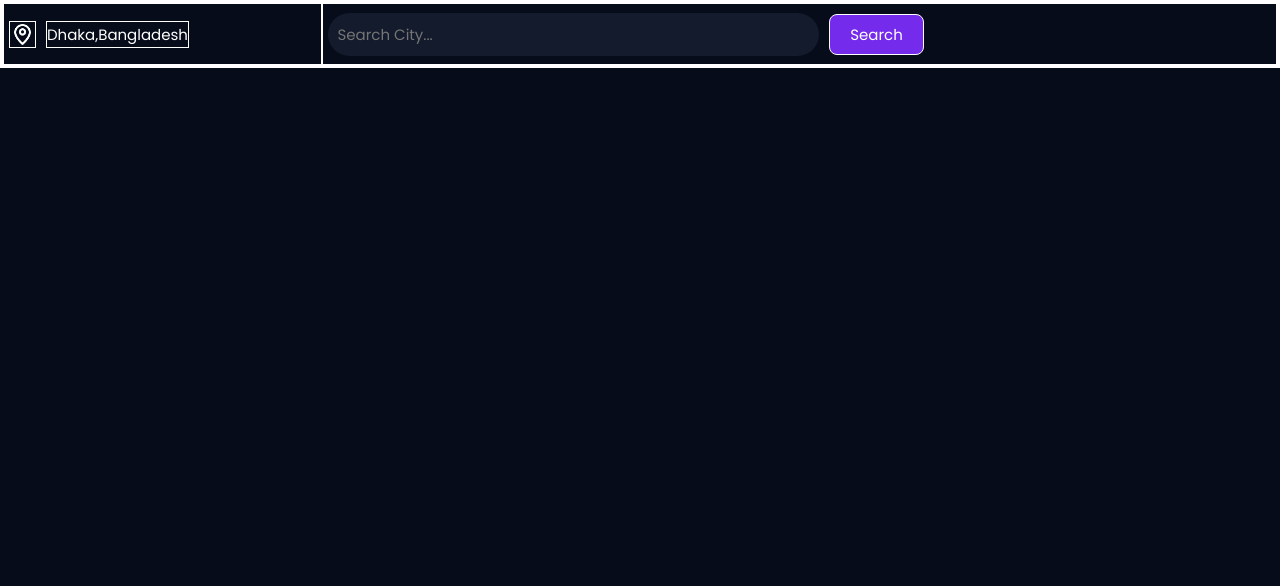
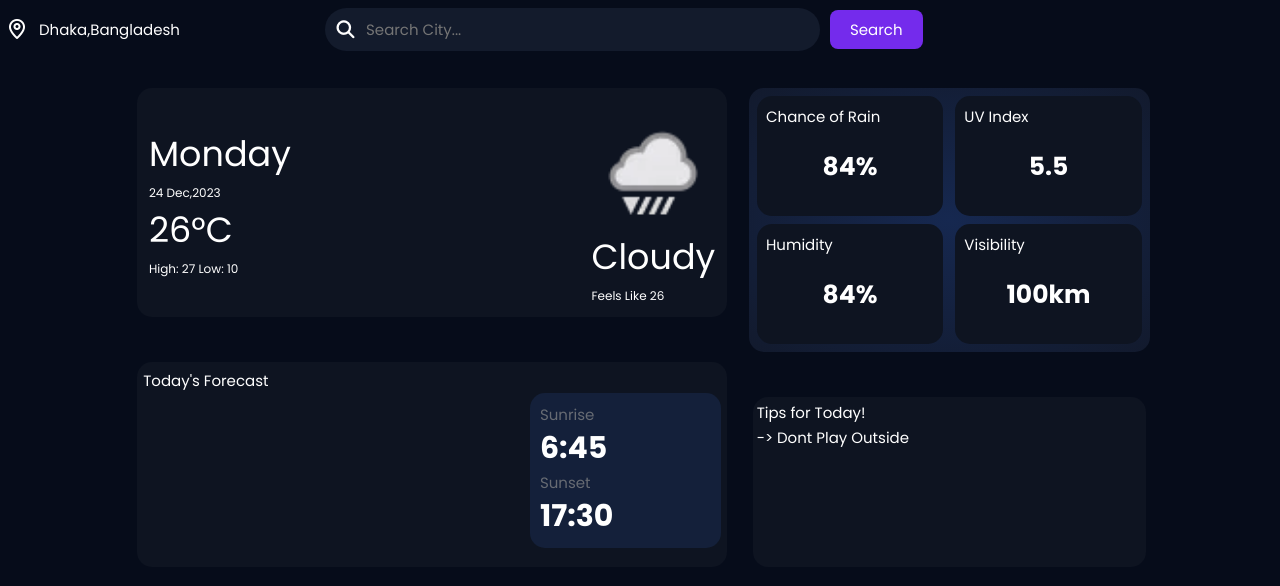
Before and after one commit to Vaansh-GitHub/Weather-App, a plain HTML site: page index.html in a window 1280 px wide. Drawn offline with Linux system fonts and the light colour scheme.

Commit message:
Made some UI Elements

```diff
--- a/index.html
+++ b/index.html
@@ -6,6 +6,9 @@
     <meta name="viewport" content="width=device-width, initial-scale=1.0">
     <title>Weather App</title>
     <link rel="stylesheet" href="style.css">
+    <link rel="stylesheet" href="https://cdnjs.cloudflare.com/ajax/libs/font-awesome/7.0.1/css/all.min.css"
+        integrity="sha512-2SwdPD6INVrV/lHTZbO2nodKhrnDdJK9/kg2XD1r9uGqPo1cUbujc+IYdlYdEErWNu69gVcYgdxlmVmzTWnetw=="
+        crossorigin="anonymous" referrerpolicy="no-referrer" />
     <style>
 
     </style>
@@ -18,8 +21,82 @@
             <p id="location">Dhaka,Bangladesh</p>
         </div>
         <div class="nav-cont2">
-            <input type="text" placeholder="Search City..." id="input_field">
+            <div class="parent">
+                <i class="fa-solid fa-magnifying-glass"></i>
+                <input type="text" placeholder="Search City..." id="input_field">
+            </div>
             <div id="search">Search</div>
+        </div>
+    </div>
+
+    <div class="main-content">
+        <div class="content1">
+            <div class="basic-details">
+                <div>
+                    <div class="date date-temp">
+                        <p>Monday</p>
+                        <span>24 Dec,2023</span>
+                    </div>
+                    <div class="temperature  date-temp">
+                        <p>26&deg;C</p>
+                        <span>High: 27 Low: 10</span>
+                    </div>
+                </div>
+
+                <div>
+                    <img src="./311.webp" alt="" id="weather-image">
+                    <div class="weather-details">
+                        <p>Cloudy</p>
+                        <span>Feels Like 26</span>
+                    </div>
+                </div>
+            </div>
+
+            <div class="other-details">
+                <p>Today's Forecast</p>
+                <div>
+                    <div class="forecast-details">
+
+                    </div>
+                    <div class="astro">
+                        <div>
+                            <p>Sunrise</p>
+                            <h1>6:45</h1>
+                        </div>
+                        <div>
+                            <p>Sunset</p>
+                            <h1>17:30</h1>
+                        </div>
+                    </div>
+                </div>
+            </div>
+        </div>
+
+        <div class="content2">
+            <div class="todays-highlights">
+                <div class="chance-of-rain">
+                    <p>Chance of Rain</p>
+                    <h1>84%</h1>
+                </div>
+                <div class="uv-index">
+                    <p>UV Index</p>
+                    <h1>5.5</h1>
+                </div>
+                <div class="humidity">
+                    <p>Humidity</p>
+                    <h1>84%</h1>
+                </div>
+                <div class="Visibility">
+                    <p>Visibility</p>
+                    <h1>100km</h1>
+                </div>
+            </div>
+            <div class="tips">
+                <p>Tips for Today!</p>
+                <div>
+                    <p>-> Dont Play Outside</p>
+                </div>
+            </div>
         </div>
     </div>
 </body>
--- a/style.css
+++ b/style.css
@@ -1,48 +1,208 @@
-@import url('https://fonts.googleapis.com/css2?family=Poppins:ital,wght@0,100;0,200;0,300;0,400;0,500;0,600;0,700;0,800;0,900;1,100;1,200;1,300;1,400;1,500;1,600;1,700;1,800;1,900&display=swap');
+@import url('https://fonts.googleapis.com/css2?family=Inter:ital,opsz,wght@0,14..32,100..900;1,14..32,100..900&family=Poppins:ital,wght@0,100;0,200;0,300;0,400;0,500;0,600;0,700;0,800;0,900;1,100;1,200;1,300;1,400;1,500;1,600;1,700;1,800;1,900&display=swap');
+
 * {
     padding: 0;
     margin: 0;
-    font-family:"Poppins", sans-serif;
-    color:white;
-    border:1px solid white;
-    font-size:15px;
+    font-family: "Poppins", sans-serif;
+    color: white;
+    /* border: 1px solid white; */
+    font-size: 15px;
+    border-radius: 1em;
 }
-body{
+
+body {
     background-color: #060C1A;
 }
 
 
-.navbar{
-    display:grid;
+.navbar {
+    display: grid;
     grid-template-columns: 1fr 3fr;
+    min-width:300px;
 }
-.nav-cont1,.nav-cont2{
-    display:flex;
+
+.nav-cont1,
+.nav-cont2 {
+    display: flex;
     flex-direction: row;
     align-items: center;
-    padding:5px;
-    gap:10px;
+    padding: 5px;
+    gap: 10px;
 }
-.nav-cont1 img,p{
-    height:50%;
+
+.nav-cont1 img,
+.nav-cont1 p {
+    height: 50%;
 }
-.nav-cont1 p{
+
+.nav-cont1 p {
     display: flex;
     justify-content: center;
     align-items: center;
 }
-.nav-cont2 input{
+
+.nav-cont2 .parent {
+    width: 50%;
     background-color: #131b2c;
-    border-radius:200px;
-    width:50%;
-    padding:10px;
-    border:none;
+    border-radius: 100px;
+    border-radius: 100px;
+    display: flex;
+    justify-content: center;
+    align-items: center;
+    padding: 10px;
+}
+
+.nav-cont2 .parent input {
+    background: transparent;
+    width: 100%;
+    border: none;
     outline: none;
 }
-.nav-cont2 #search{
-    background-color:#742bec;
-    padding:8px 20px;
+
+.nav-cont2 .parent i {
+    font-size: 18px;
+    margin-right: 10px;
+}
+
+.nav-cont2 #search {
+    background-color: #742bec;
+    padding: 8px 20px;
     border-radius: 8px;
-    cursor:pointer;
+    cursor: pointer;
     user-select: none;
 }
+
+.main-content {
+    display: grid;
+    grid-template-columns: 1.5fr 1fr;
+    margin: 20px auto;
+    width: 80%;
+    gap: 1%;
+    min-width: 300px;
+}
+
+
+.content1 {
+    display: grid;
+    grid-template-rows: 1fr 1fr;
+    gap: 5%;
+}
+
+.content2 {
+    display: grid;
+    grid-template-rows: 1.5fr 1fr;
+    gap: 5%;
+}
+
+.content1>div,
+.content2>div {
+    width: 95%;
+    margin: 10px auto;
+    background-color: #0e1421;
+}
+
+
+.basic-details {
+    display: flex;
+    flex-direction: row;
+    align-items: center;
+    justify-content: space-between;
+    padding: 1%;
+}
+
+.basic-details>div {
+    margin: 1%;
+}
+
+.basic-details img {
+    width: 100%;
+}
+
+.date-temp>p,
+.weather-details>p {
+    font-size: 35px;
+}
+
+.date-temp>span,
+.weather-details>span {
+    font-size: 12px;
+}
+
+
+.other-details {
+    padding: 1%;
+    display: flex;
+    flex-direction: column;
+    gap: 1%;
+}
+
+.other-details>div {
+    display: grid;
+    grid-template-columns: 2fr 1fr;
+    gap: 1%;
+}
+
+.other-details .astro {
+    background-color: #14203A;
+    padding: 5%;
+}
+
+.astro p {
+    color: #676b73;
+}
+
+.astro h1 {
+    font-size: 30px;
+}
+
+
+
+.todays-highlights {
+    display: grid;
+    grid-template-columns: 1fr 1fr;
+    grid-template-rows: 1fr 1fr;
+    gap: 3%;
+    padding: 2%;
+    background-image: radial-gradient(#162850, #121A2D);
+    justify-content: center;
+
+}
+
+.todays-highlights div {
+    background-color: #0e1421;
+    padding: 5%;
+}
+
+.todays-highlights h1 {
+    text-align: center;
+    font-size: 25px;
+    margin:20px 0 0 0;
+}
+
+.tips {
+    padding: 1%;
+    display: flex;
+    flex-direction: column;
+    gap: 1%;
+}
+
+@media screen and (max-width:650px) {
+    .main-content {
+        display: flex;
+        flex-direction: column;
+        margin: 20px auto;
+        width: 100%;
+        gap: 1%;
+    }
+}
+
+@media screen and (max-width:450px) {
+    .navbar {
+        display: flex;
+        flex-direction: column;
+    }
+
+    .nav-cont1 p {
+        font-size:20px;
+    }
+}
```
